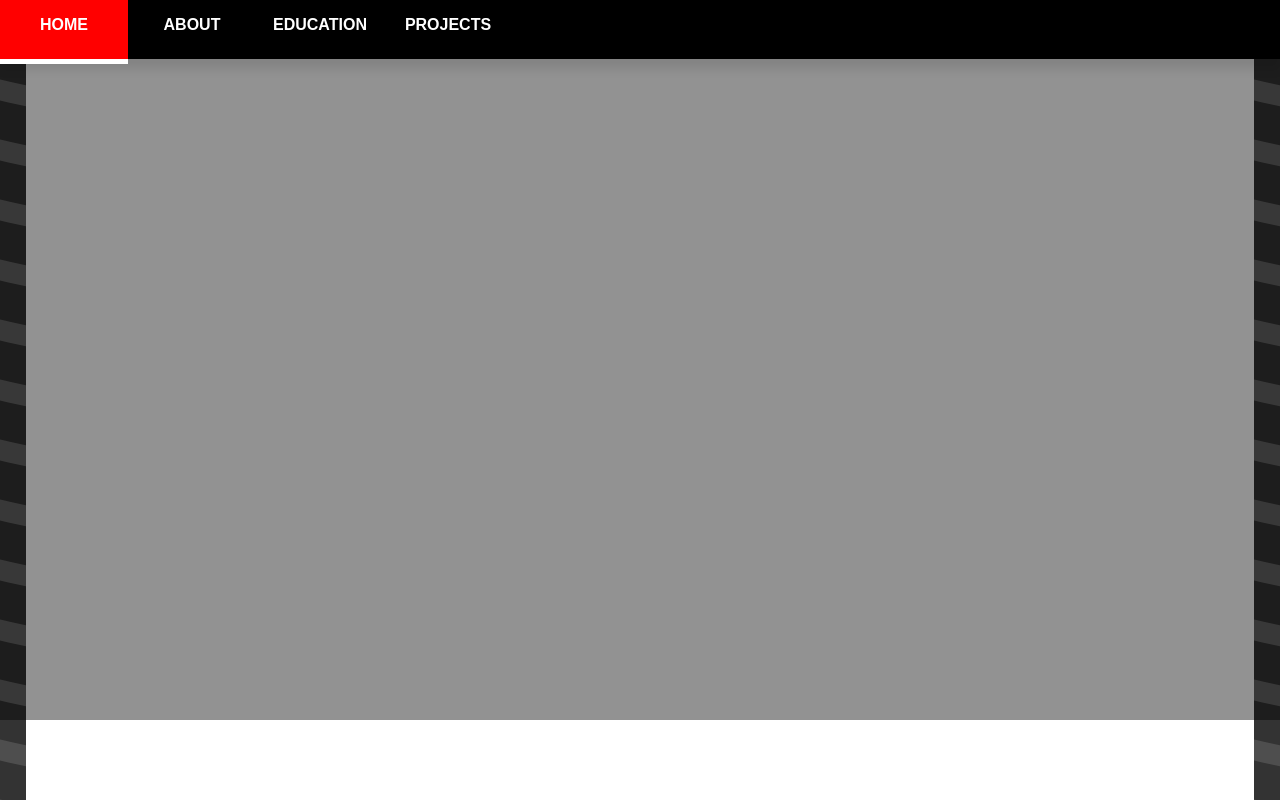
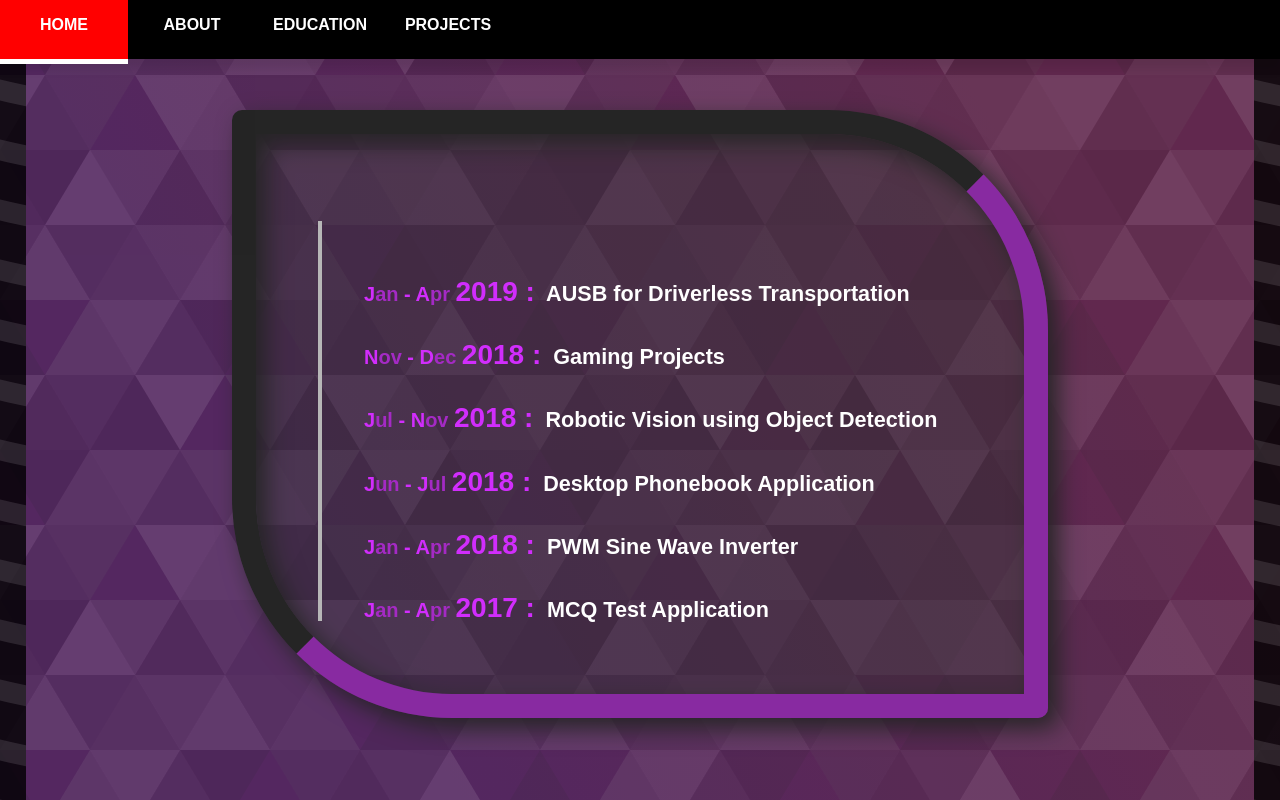
Before and after one commit to akatsukioshiro/akatsukioshiro.github.io, a plain HTML site: page index.html in a window 1280 px wide. Both pictures are taken after a click on the element "PROJECTS". Drawn offline with Linux system fonts and the light colour scheme.

Commit message:
Add files via upload

```diff
--- a/index.html
+++ b/index.html
@@ -126,13 +126,14 @@ color:white;
 opacity:1;
 }
 #content4{
-background-color:grey;
-height:90vh;
+background-image:url("Subtle-Prism.svg");
+height:100vh;
 width:100vw;
+margin-bottom:0px;
 float:left;
 position:fixed;
 color:white;
-opacity:0.5;
+opacity:1;
 }
 body {background-color:white;
 margin:0;
@@ -170,7 +171,7 @@ width:60vw;
 height:70vh;
 margin-top:3vh;
 border-style: inset;
-border-radius: 210px 20px;
+border-radius: 10px 220px;
 border-top-color: black;
 border-right-color: #570000;
 border-bottom-color: #570000;
@@ -180,13 +181,29 @@ border-width: 3vh 3vh 3vh 3vh;
 box-shadow: inset 10px 10px 25px grey,10px 10px 25px black;
 
 }
+#c4d{
+background-color:rgba(5,11,5,0.4);
+width:60vw;
+height:70vh;
+margin-top:3vh;
+border-style: inset;
+border-radius: 10px 220px;
+border-top-color: black;
+border-right-color: #740691;
+border-bottom-color: #740691;
+
+border-left-color: black;
+border-width: 3vh 3vh 3vh 3vh;
+box-shadow: inset 10px 10px 25px black,10px 10px 25px black;
+
+}
 #content2_data{
 background-color:rgba(255,255,255,1);
 width:60vw;
 height:70vh;
 margin-top:3vh;
 border-style: inset;
-border-radius: 210px 20px;
+border-radius: 10px 220px;
 border-top-color: black;
 border-right-color: #570000;
 border-bottom-color: #570000;
@@ -216,6 +233,19 @@ border-style: inset;
 border-radius:10px;
 border-width: 0vh 0vh 0vh 3vh;
 border-left-color: black;
+color:black;
+text-align: left;
+line-height:2.55vh;
+position:relative;
+}
+#c4d_1{
+height:50vh;
+width:50vw;
+background-color:rgba(0,0,0,0);
+border-style: inset;
+border-radius:0px;
+border-width: 0vh 0vh 0vh 0.5vh;
+border-left-color: white;
 color:black;
 text-align: left;
 line-height:2.55vh;
@@ -481,19 +511,31 @@ becoming a team player.</h2>
 </div>
 </center>
 </div>
-<div id="content3" class="data"><br><br><br><br><br><br><br><br><br><br><br><br><br><br>
+<div id="content3" class="data"><br><br><br><br><br><br><br><br><br><br>
 <center><div id="c3d"><br><br><br><br><br><br><br><br><br>
 <div id="c3d_1"><br><br>
 <span style="font-size:2.7vh;font-family:Arial;color: black;"><b>&nbsp;&nbsp;&nbsp;Under Graduation :</b></span><br>
-<span style="font-size:2.7vh;font-family:Arial;color: black;"><br>&nbsp;&nbsp;&nbsp;&nbsp;&nbsp;&nbsp; <b><span style="color: red;<span style="font-size:2.9vh;">2015 - 2019 :</span>&nbsp SRM Institute of Science and Technology</b></span><br><br><br><br>
+<span style="font-size:2.7vh;font-family:Arial;color: black;"><br>&nbsp;&nbsp;&nbsp;&nbsp;&nbsp;&nbsp; <b><span style="color: red;font-size:2.9vh;">2015 - 2019 :</span>&nbsp SRM Institute of Science and Technology</b></span><br><br><br><br>
 <span style="font-size:2.7vh;font-family:Arial;color: black;"><b>&nbsp;&nbsp;&nbsp;Class 12th :</b></span><br>
-<span style="font-size:2.7vh;font-family:Arial;color: black;"><br>&nbsp;&nbsp;&nbsp;&nbsp;&nbsp;&nbsp; <b><span style="color: red;<span style="font-size:2.9vh;">2014 - 2015 :</span>&nbsp Delhi Public School Dwarka</b></span><br><br><br><br>
+<span style="font-size:2.7vh;font-family:Arial;color: black;"><br>&nbsp;&nbsp;&nbsp;&nbsp;&nbsp;&nbsp; <b><span style="color: red;font-size:2.9vh;">2014 - 2015 :</span>&nbsp Delhi Public School Dwarka</b></span><br><br><br><br>
 <span style="font-size:2.7vh;font-family:Arial;color: black;"><b>&nbsp;&nbsp;&nbsp;Class 10th :</b></span><br>
-<span style="font-size:2.7vh;font-family:Arial;color: black;"><br>&nbsp;&nbsp;&nbsp;&nbsp;&nbsp;&nbsp; <b><span style="color: red;<span style="font-size:2.9vh;">2012 - 2013 :</span>&nbsp Delhi Public School Dwarka</b></span><br><br><br><br>
+<span style="font-size:2.7vh;font-family:Arial;color: black;"><br>&nbsp;&nbsp;&nbsp;&nbsp;&nbsp;&nbsp; <b><span style="color: red;font-size:2.9vh;">2012 - 2013 :</span>&nbsp Delhi Public School Dwarka</b></span><br><br><br><br>
 </div>
 </div></center>
 </div>
-<div id="content4" class="data">
+<div id="content4" class="data"><br><br><br><br><br><br><br><br><br>
+<center><div id="c4d"><br><br><br><br><br><br><br><br><br>
+<div id="c4d_1"><br><br>
+<span style="font-size:2.7vh;font-family:Arial;color: white;"><br>&nbsp;&nbsp;&nbsp;&nbsp;&nbsp;&nbsp; <b><span style="color: #CA0AFC;font-size:3.5vh;"><span style="color: #CA0AFC;font-size:2.5vh;">J<span style="color: #9507BA">an</span> - A<span style="color: #9507BA">pr</span> </span>2019 :</span>&nbsp AUSB for Driverless Transportation</b></span><br><br>
+<span style="font-size:2.7vh;font-family:Arial;color: white;"><br>&nbsp;&nbsp;&nbsp;&nbsp;&nbsp;&nbsp; <b><span style="color: #CA0AFC;font-size:3.5vh;"><span style="color: #CA0AFC;font-size:2.5vh;">N<span style="color: #9507BA">ov</span> - D<span style="color: #9507BA">ec</span> </span>2018 :</span>&nbsp Gaming Projects</b></span><br><br>
+<span style="font-size:2.7vh;font-family:Arial;color: white;"><br>&nbsp;&nbsp;&nbsp;&nbsp;&nbsp;&nbsp; <b><span style="color: #CA0AFC;font-size:3.5vh;"><span style="color: #CA0AFC;font-size:2.5vh;">J<span style="color: #9507BA">ul</span> - N<span style="color: #9507BA">ov</span> </span>2018 :</span>&nbsp Robotic Vision using Object Detection</b></span><br><br>
+<span style="font-size:2.7vh;font-family:Arial;color: white;"><br>&nbsp;&nbsp;&nbsp;&nbsp;&nbsp;&nbsp; <b><span style="color: #CA0AFC;font-size:3.5vh;"><span style="color: #CA0AFC;font-size:2.5vh;">J<span style="color: #9507BA">un</span> - J<span style="color: #9507BA">ul</span> </span>2018 :</span>&nbsp Desktop Phonebook Application</b></span><br><br>
+<span style="font-size:2.7vh;font-family:Arial;color: white;"><br>&nbsp;&nbsp;&nbsp;&nbsp;&nbsp;&nbsp; <b><span style="color: #CA0AFC;font-size:3.5vh;"><span style="color: #CA0AFC;font-size:2.5vh;">J<span style="color: #9507BA">an</span> - A<span style="color: #9507BA">pr</span> </span>2018 :</span>&nbsp PWM Sine Wave Inverter</b></span><br><br>
+<span style="font-size:2.7vh;font-family:Arial;color: white;"><br>&nbsp;&nbsp;&nbsp;&nbsp;&nbsp;&nbsp; <b><span style="color: #CA0AFC;font-size:3.5vh;"><span style="color: #CA0AFC;font-size:2.5vh;">J<span style="color: #9507BA">an</span> - A<span style="color: #9507BA">pr</span> </span>2017 :</span>&nbsp MCQ Test Application</b></span><br><br>
+
+
+</div>
+</div></center>
 
 </div>
 <div onmouseover="var myTimer=setTimeout('myFunction1()', 400)"
```
Also changed, not shown: Subtle-Prism.svg (added).
